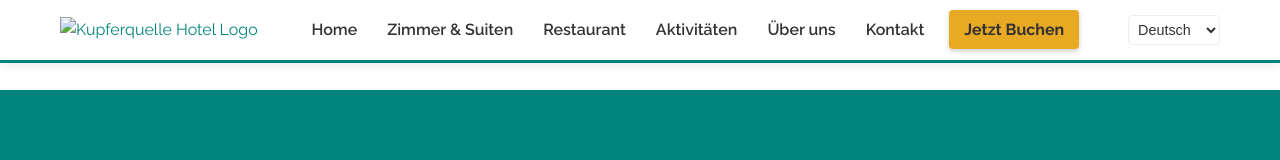
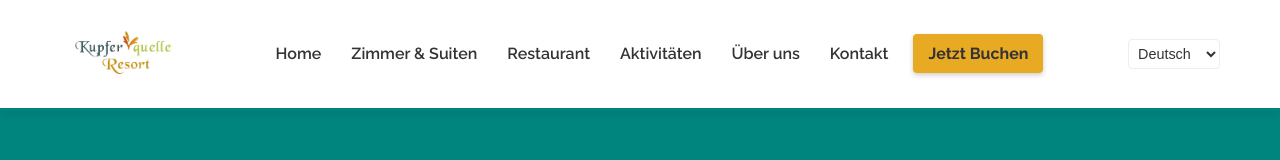
Before and after one commit to datanerd96/kupferquelle-web2.0, a plain HTML site: page booking.html in a window 1280 px wide. Shown: the top 160 px of the page. Drawn offline with nearby package versions, Linux system fonts and the light colour scheme.

Commit message:
Corrected images paths

```diff
--- a/booking.html
+++ b/booking.html
@@ -24,7 +24,7 @@
         <div class="container">
             <div class="logo">
                 <a href="index.html">
-                    <img src="images/logo.png" alt="Kupferquelle Hotel Logo">
+                    <img src="images/logo.jpg" alt="Kupferquelle Hotel Logo">
                 </a>
             </div>
             <nav>
```
Also changed, not shown: booking-confirmation.html (+1 -1 lines), index.html (+1 -1 lines).
